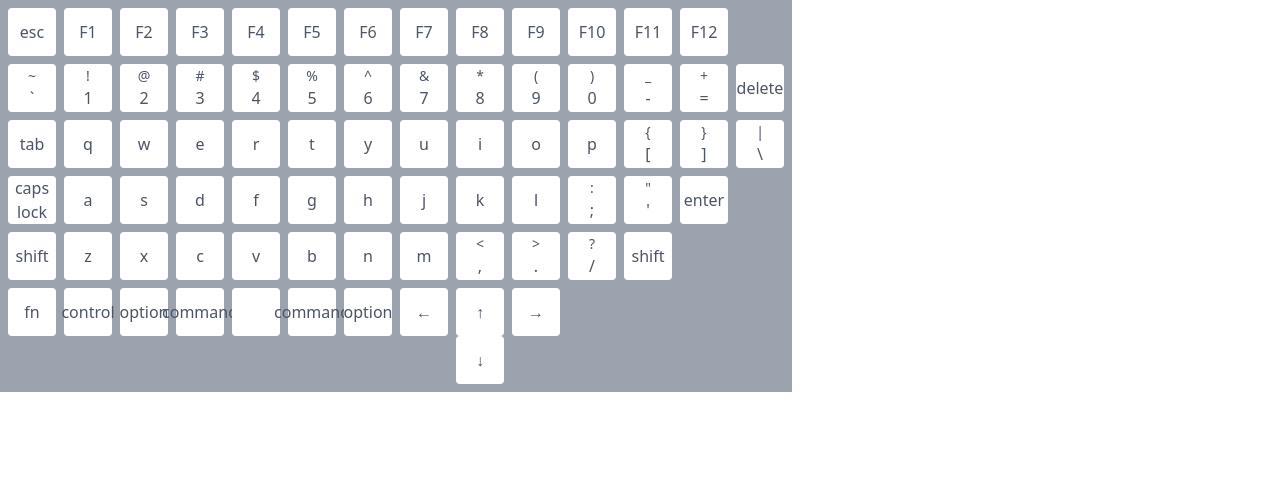
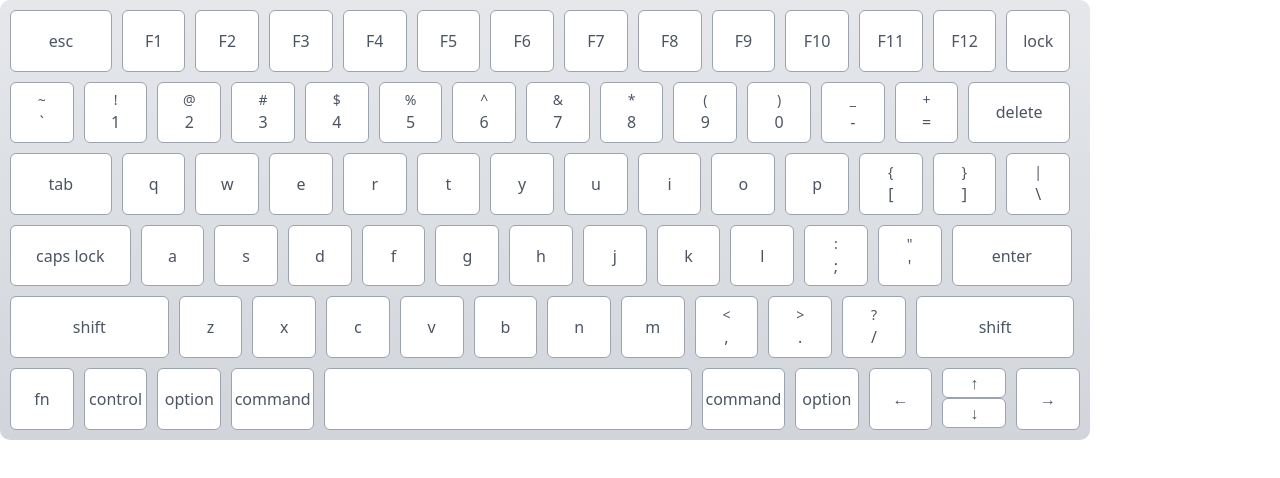
Before and after one commit to cbuchert/keybud, a React (Vite) app: page / in a window 1280 px wide. Shown: the top 478 px of the page. Built offline with nearby package versions, Linux system fonts and the light colour scheme.

Commit message:
Apple Magic Keyboard is mostly sized correctly.

```diff
--- a/src/App.tsx
+++ b/src/App.tsx
@@ -10,7 +10,6 @@ export const App = () => {
   const [keyboardEvent, setKeyboardEvent] = useState<KeyboardEvent | null>(null)
 
   useEffect(() => {
-    console.log({ os, browser })
     const handleKeyboardEvent = (event: KeyboardEvent) => {
       event.preventDefault()
       setKeyboardEvent(event)
--- a/src/components/MagicKeyboard.tsx
+++ b/src/components/MagicKeyboard.tsx
@@ -2,16 +2,23 @@ import { FC } from "react"
 import { magicKeyboardKeys } from "../data/magicKeyboardKeys.ts"
 import { KeyboardProps } from "../types/KeyboardProps.ts"
 import { Key } from "./molecules/Key.tsx"
+import { Keyboard } from "./molecules/Keyboard.tsx"
 import { KeyRow } from "./molecules/KeyRow.tsx"
 
 export const MagicKeyboard: FC<KeyboardProps> = ({ keyboardEvent }) => {
+  const defaultMMWidth = 15.93
+  const defaultMMHeight = 15.4
+  const keyMMBorderRadius = 1.5
+  const keyMMGap = 2.5
+  const unitLength = 0.25
+  const mmRowGap = 2.5
   const handleClick = () => {}
+
   return (
-    <div className={"inline-block"}>
-      <div className={"flex flex-col gap-2 bg-gray-400 p-2"}>
+    <Keyboard unitLength={unitLength} mmRowGap={mmRowGap}>
       {magicKeyboardKeys.map((row, index) => {
         return (
-            <KeyRow key={index}>
+          <KeyRow key={index} unitLength={unitLength} mmKeyGap={keyMMGap}>
             {row.map((key) => {
               if (Array.isArray(key)) {
                 return (
@@ -19,6 +26,10 @@ export const MagicKeyboard: FC<KeyboardProps> = ({ keyboardEvent }) => {
                     {key.map((key) => (
                       <Key
                         keyDefinition={key}
+                        defaultMMHeight={defaultMMHeight}
+                        defaultMMWidth={defaultMMWidth}
+                        mmBorderRadius={keyMMBorderRadius}
+                        unitLength={unitLength}
                         keyboardEvent={keyboardEvent}
                         onClick={handleClick}
                       />
@@ -29,6 +40,10 @@ export const MagicKeyboard: FC<KeyboardProps> = ({ keyboardEvent }) => {
               return (
                 <Key
                   keyDefinition={key}
+                  defaultMMHeight={defaultMMHeight}
+                  defaultMMWidth={defaultMMWidth}
+                  mmBorderRadius={keyMMBorderRadius}
+                  unitLength={unitLength}
                   keyboardEvent={keyboardEvent}
                   onClick={handleClick}
                 />
@@ -37,7 +52,6 @@ export const MagicKeyboard: FC<KeyboardProps> = ({ keyboardEvent }) => {
           </KeyRow>
         )
       })}
-      </div>
-    </div>
+    </Keyboard>
   )
 }
--- a/src/components/molecules/Key.tsx
+++ b/src/components/molecules/Key.tsx
@@ -4,12 +4,20 @@ import { KeyDefinition } from "../../types/KeyDefinition.ts"
 
 type Props = {
   keyDefinition: KeyDefinition
+  defaultMMWidth: number
+  defaultMMHeight: number
+  mmBorderRadius: number
+  unitLength: number
   onClick: () => void
   keyboardEvent: KeyboardEvent | null
 }
 
 export const Key: FC<Props> = ({
-  keyDefinition: { keyNames, label, width = 1 },
+  keyDefinition: { keyNames, label, mmWidth, mmHeight },
+  defaultMMHeight,
+  defaultMMWidth,
+  mmBorderRadius,
+  unitLength,
   onClick,
   keyboardEvent,
 }) => {
@@ -26,6 +34,7 @@ export const Key: FC<Props> = ({
 
     return (
       keyNames.includes(keyboardEvent.key) ||
+      keyNames.includes(keyboardEvent.key.toLocaleLowerCase()) ||
       (isAlt && keyboardEvent.altKey) ||
       (isShift && keyboardEvent.shiftKey) ||
       (isControl && keyboardEvent.ctrlKey) ||
@@ -34,13 +43,21 @@ export const Key: FC<Props> = ({
   })()
   const [primaryLabel, secondaryLabel] = label
 
+  const keyWidth = (mmWidth || defaultMMWidth) * unitLength
+  const keyHeight = (mmHeight || defaultMMHeight) * unitLength
+
   return (
     <button
       type={"button"}
       className={classNames(
-        "flex flex-col justify-center items-center rounded h-12 w-12 text-gray-600",
-        isPressed ? "bg-blue-400" : "bg-white"
+        "flex flex-col justify-center items-center text-gray-600 border border-gray-400",
+        isPressed ? "bg-sky-300" : "bg-white"
       )}
+      style={{
+        width: `${keyWidth}rem`,
+        height: `${keyHeight}rem`,
+        borderRadius: `${mmBorderRadius * unitLength}rem`,
+      }}
       onClick={onClick}
     >
       {secondaryLabel && <span className={"text-sm"}>{secondaryLabel}</span>}
--- a/src/components/molecules/KeyRow.tsx
+++ b/src/components/molecules/KeyRow.tsx
@@ -3,8 +3,19 @@ import { FC, ReactNode } from "react"
 
 type Props = {
   children: ReactNode
+  mmKeyGap: number
+  unitLength: number
 }
 
-export const KeyRow: FC<Props> = ({ children }) => {
-  return <div className={classNames("flex gap-2")}>{children}</div>
+export const KeyRow: FC<Props> = ({ children, mmKeyGap, unitLength }) => {
+  return (
+    <div
+      className={classNames("flex")}
+      style={{
+        gap: `${mmKeyGap * unitLength}rem`,
+      }}
+    >
+      {children}
+    </div>
+  )
 }
--- /dev/null
+++ b/src/components/molecules/Keyboard.tsx
@@ -0,0 +1,28 @@
+import { FC, ReactNode } from "react"
+
+type Props = {
+  children: ReactNode
+  mmRowGap: number
+  unitLength: number
+}
+
+export const Keyboard: FC<Props> = ({ children, mmRowGap, unitLength }) => {
+  return (
+    <div
+      className={"inline-block bg-gradient-to-b from-gray-200 to-gray-300"}
+      style={{
+        borderRadius: `${mmRowGap * unitLength}rem`,
+      }}
+    >
+      <div
+        className={"flex flex-col"}
+        style={{
+          padding: `${mmRowGap * unitLength}rem`,
+          gap: `${mmRowGap * unitLength}rem`,
+        }}
+      >
+        {children}
+      </div>
+    </div>
+  )
+}
--- a/src/data/magicKeyboardKeys.ts
+++ b/src/data/magicKeyboardKeys.ts
@@ -5,7 +5,7 @@ export const magicKeyboardKeys: (KeyDefinition | KeyDefinition[])[][] = [
     {
       keyNames: ["Escape"],
       label: ["esc"],
-      width: 1,
+      mmWidth: 25.44,
     },
     {
       keyNames: ["F1"],
@@ -54,6 +54,10 @@ export const magicKeyboardKeys: (KeyDefinition | KeyDefinition[])[][] = [
     {
       keyNames: ["F12"],
       label: ["F12"],
+    },
+    {
+      keyNames: ["Lock"],
+      label: ["lock"],
     },
   ],
   [
@@ -112,13 +116,14 @@ export const magicKeyboardKeys: (KeyDefinition | KeyDefinition[])[][] = [
     {
       keyNames: ["Backspace"],
       label: ["delete"],
-      width: 2,
+      mmWidth: 25.43,
     },
   ],
   [
     {
       keyNames: ["Tab"],
       label: ["tab"],
+      mmWidth: 25.43,
     },
     {
       keyNames: ["q"],
@@ -177,6 +182,7 @@ export const magicKeyboardKeys: (KeyDefinition | KeyDefinition[])[][] = [
     {
       keyNames: ["CapsLock"],
       label: ["caps lock"],
+      mmWidth: 30.15,
     },
     {
       keyNames: ["a"],
@@ -225,13 +231,14 @@ export const magicKeyboardKeys: (KeyDefinition | KeyDefinition[])[][] = [
     {
       keyNames: ["Enter"],
       label: ["enter"],
-      width: 1,
+      mmWidth: 30.15,
     },
   ],
   [
     {
       keyNames: ["Shift"],
       label: ["shift"],
+      mmWidth: 39.66,
     },
     {
       keyNames: ["z"],
@@ -276,7 +283,7 @@ export const magicKeyboardKeys: (KeyDefinition | KeyDefinition[])[][] = [
     {
       keyNames: ["Shift"],
       label: ["shift"],
-      width: 2,
+      mmWidth: 39.66,
     },
   ],
   [
@@ -295,15 +302,17 @@ export const magicKeyboardKeys: (KeyDefinition | KeyDefinition[])[][] = [
     {
       keyNames: ["Meta"],
       label: ["command"],
+      mmWidth: 20.75,
     },
     {
       keyNames: [" "],
       label: [""],
-      width: 4,
+      mmWidth: 91.95,
     },
     {
       keyNames: ["Meta"],
       label: ["command"],
+      mmWidth: 20.75,
     },
     {
       keyNames: ["Alt"],
@@ -317,10 +326,12 @@ export const magicKeyboardKeys: (KeyDefinition | KeyDefinition[])[][] = [
       {
         keyNames: ["ArrowUp"],
         label: ["↑"],
+        mmHeight: 7.46,
       },
       {
         keyNames: ["ArrowDown"],
         label: ["↓"],
+        mmHeight: 7.46,
       },
     ],
     {
--- a/src/types/KeyDefinition.ts
+++ b/src/types/KeyDefinition.ts
@@ -1,5 +1,6 @@
 export type KeyDefinition = {
   keyNames: string[]
   label: string[]
-  width?: number
+  mmWidth?: number
+  mmHeight?: number
 }
```
Lines whose indentation alone changed are shown as unchanged.
